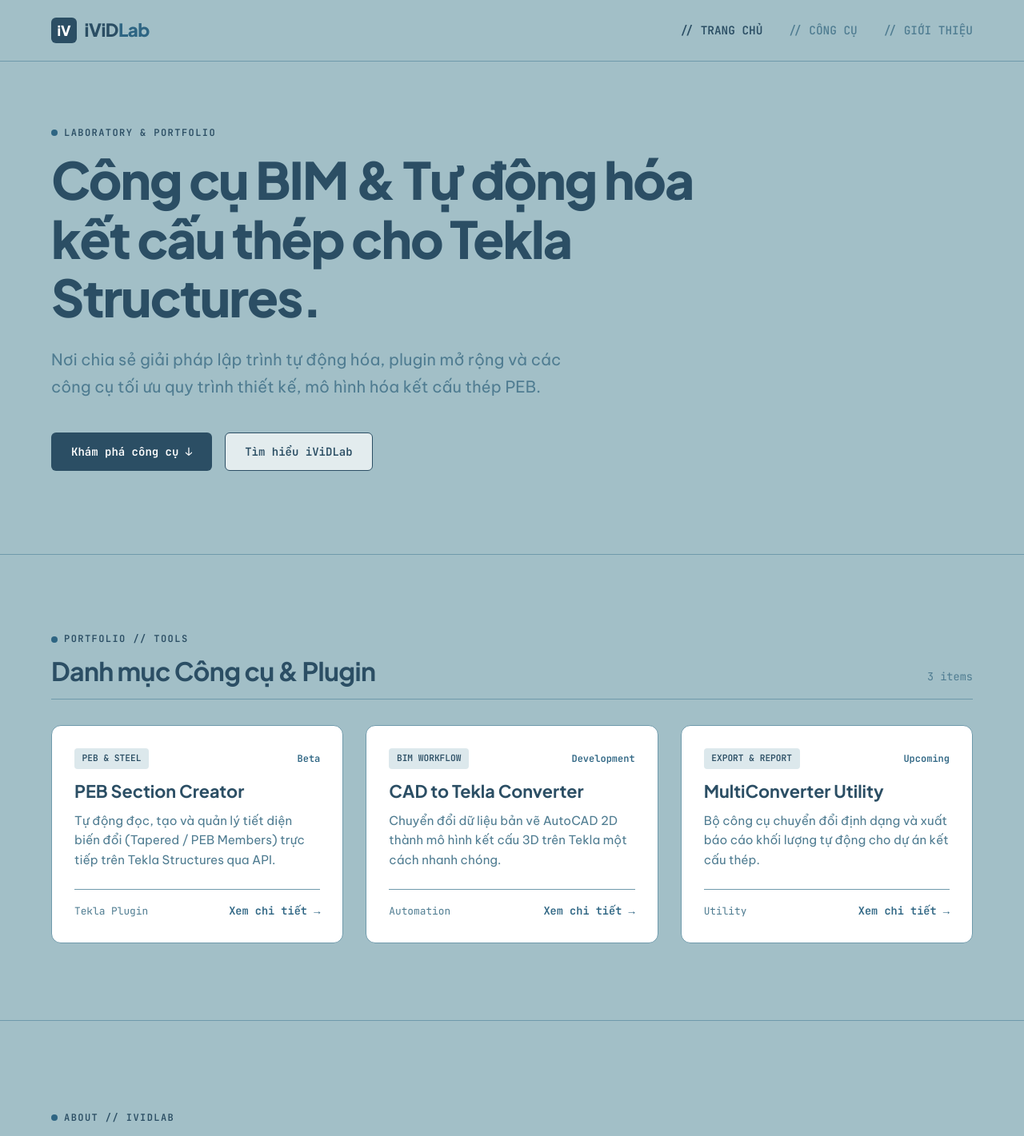
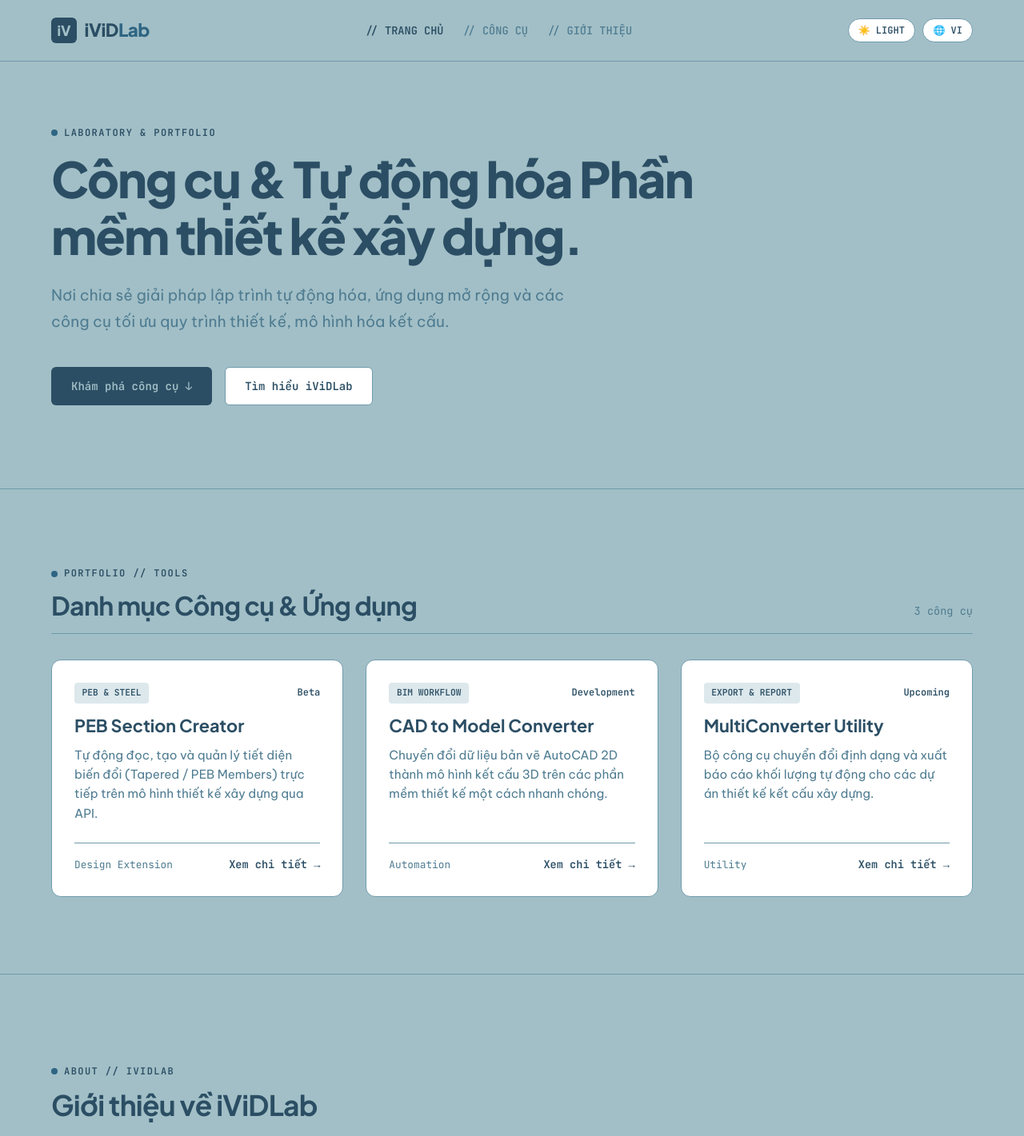
Before and after one commit to javisdinh0/ividlab, a React (Vite) app: page / in a window 1280 px wide. Shown: the top 1421 px of the page at 80% size. Built offline with nearby package versions, Linux system fonts and the light colour scheme.

Commit message:
feat: remove Tekla keywords, add Light/Dark theme toggle and bilingual VI/EN support

```diff
--- a/src/App.jsx
+++ b/src/App.jsx
@@ -1,43 +1,60 @@
-import React, { useState } from 'react';
+import React, { useState, useEffect } from 'react';
 import Header from './components/Header';
 import Hero from './components/Hero';
 import ToolsSection from './components/ToolsSection';
 import AboutSection from './components/AboutSection';
 import Footer from './components/Footer';
+import { translations } from './i18n/translations';
 import './index.css';
 
 export default function App() {
   const [activeTab, setActiveTab] = useState('all');
+  const [lang, setLang] = useState('vi');
+  const [theme, setTheme] = useState('light');
+
+  const t = translations[lang];
+
+  useEffect(() => {
+    document.documentElement.setAttribute('data-theme', theme);
+  }, [theme]);
 
   return (
     <div style={{ minHeight: '100vh', display: 'flex', flexDirection: 'column' }}>
-      <Header activeTab={activeTab} setActiveTab={setActiveTab} />
+      <Header
+        activeTab={activeTab}
+        setActiveTab={setActiveTab}
+        lang={lang}
+        setLang={setLang}
+        theme={theme}
+        setTheme={setTheme}
+        t={t}
+      />
 
       <main style={{ flex: 1 }}>
         {activeTab === 'all' && (
           <>
-            <Hero />
+            <Hero t={t} />
             <div className="divider" />
-            <ToolsSection />
+            <ToolsSection t={t} lang={lang} />
             <div className="divider" />
-            <AboutSection />
+            <AboutSection t={t} />
           </>
         )}
 
         {activeTab === 'tools' && (
           <div style={{ paddingTop: '2rem' }}>
-            <ToolsSection />
+            <ToolsSection t={t} lang={lang} />
           </div>
         )}
 
         {activeTab === 'about' && (
           <div style={{ paddingTop: '2rem' }}>
-            <AboutSection />
+            <AboutSection t={t} />
           </div>
         )}
       </main>
 
-      <Footer />
+      <Footer t={t} />
     </div>
   );
 }
--- a/src/components/Header.jsx
+++ b/src/components/Header.jsx
@@ -1,20 +1,33 @@
 import React from 'react';
 
-export default function Header({ activeTab, setActiveTab }) {
+export default function Header({ activeTab, setActiveTab, lang, setLang, theme, setTheme, t }) {
+  const toggleTheme = () => {
+    const nextTheme = theme === 'light' ? 'dark' : 'light';
+    setTheme(nextTheme);
+  };
+
+  const toggleLang = () => {
+    const nextLang = lang === 'vi' ? 'en' : 'vi';
+    setLang(nextLang);
+  };
+
   return (
     <header style={{
       position: 'sticky',
       top: 0,
       zIndex: 100,
-      backgroundColor: 'rgba(162, 191, 199, 0.92)',
+      backgroundColor: 'var(--header-bg)',
       backdropFilter: 'blur(12px)',
       borderBottom: '1px solid var(--border-rule)',
-      padding: '1.25rem 0'
+      padding: '1.25rem 0',
+      transition: 'background-color 0.3s ease'
     }}>
       <div className="container" style={{
         display: 'flex',
         alignItems: 'center',
-        justifyContent: 'space-between'
+        justifyContent: 'space-between',
+        flexWrap: 'wrap',
+        gap: '1rem'
       }}>
         {/* Brand Logo */}
         <a
@@ -25,12 +38,12 @@
           <div style={{
             width: '32px',
             height: '32px',
-            backgroundColor: 'var(--c-1)',
+            backgroundColor: 'var(--text-ink)',
             borderRadius: '6px',
             display: 'flex',
             alignItems: 'center',
             justifyContent: 'center',
-            color: '#FFFFFF',
+            color: 'var(--bg-cream)',
             fontWeight: 800,
             fontFamily: 'var(--font-display)',
             fontSize: '1.1rem'
@@ -42,28 +55,28 @@
             fontSize: '1.4rem',
             fontWeight: 800,
             letterSpacing: '-0.02em',
-            color: 'var(--c-1)'
+            color: 'var(--text-ink)'
           }}>
-            iViD<span style={{ color: 'var(--c-2)' }}>Lab</span>
+            iViD<span style={{ color: 'var(--accent-blue)' }}>Lab</span>
           </span>
         </a>
 
         {/* Navigation */}
-        <nav style={{ display: 'flex', gap: '2rem', alignItems: 'center' }}>
+        <nav style={{ display: 'flex', gap: '1.5rem', alignItems: 'center' }}>
           <button
             onClick={() => setActiveTab('all')}
             style={{
               background: 'none',
               border: 'none',
               fontFamily: 'var(--font-mono)',
-              fontSize: '0.9rem',
+              fontSize: '0.85rem',
               fontWeight: activeTab === 'all' ? 700 : 500,
-              color: activeTab === 'all' ? 'var(--c-1)' : 'var(--c-3)',
+              color: activeTab === 'all' ? 'var(--text-ink)' : 'var(--text-muted)',
               cursor: 'pointer',
               transition: 'color 0.2s ease'
             }}
           >
-            // TRANG CHỦ
+            {t.nav.home}
           </button>
 
           <button
@@ -72,14 +85,14 @@
               background: 'none',
               border: 'none',
               fontFamily: 'var(--font-mono)',
-              fontSize: '0.9rem',
+              fontSize: '0.85rem',
               fontWeight: activeTab === 'tools' ? 700 : 500,
-              color: activeTab === 'tools' ? 'var(--c-1)' : 'var(--c-3)',
+              color: activeTab === 'tools' ? 'var(--text-ink)' : 'var(--text-muted)',
               cursor: 'pointer',
               transition: 'color 0.2s ease'
             }}
           >
-            // CÔNG CỤ
+            {t.nav.tools}
           </button>
 
           <button
@@ -88,16 +101,29 @@
               background: 'none',
               border: 'none',
               fontFamily: 'var(--font-mono)',
-              fontSize: '0.9rem',
+              fontSize: '0.85rem',
               fontWeight: activeTab === 'about' ? 700 : 500,
-              color: activeTab === 'about' ? 'var(--c-1)' : 'var(--c-3)',
+              color: activeTab === 'about' ? 'var(--text-ink)' : 'var(--text-muted)',
               cursor: 'pointer',
               transition: 'color 0.2s ease'
             }}
           >
-            // GIỚI THIỆU
+            {t.nav.about}
           </button>
         </nav>
+
+        {/* Toggles (Theme & Language) */}
+        <div style={{ display: 'flex', items: 'center', gap: '0.6rem' }}>
+          {/* Theme Toggle */}
+          <button onClick={toggleTheme} className="toggle-btn" title="Chuyển giao diện Sáng / Tối">
+            {theme === 'light' ? '☀️ LIGHT' : '🌙 DARK'}
+          </button>
+
+          {/* Language Toggle */}
+          <button onClick={toggleLang} className="toggle-btn" title="Switch Language">
+            🌐 {lang.toUpperCase()}
+          </button>
+        </div>
       </div>
     </header>
   );
--- a/src/components/Hero.jsx
+++ b/src/components/Hero.jsx
@@ -1,42 +1,42 @@
 import React from 'react';
 
-export default function Hero() {
+export default function Hero({ t }) {
   return (
     <section style={{ padding: '5rem 0 3.5rem 0' }}>
       <div className="container">
         <div className="section-label">
-          LABORATORY & PORTFOLIO
+          {t.hero.badge}
         </div>
 
         <h1 style={{
-          fontSize: 'clamp(2.5rem, 5vw, 4.2rem)',
+          fontSize: 'clamp(2.4rem, 4.8vw, 4rem)',
           letterSpacing: '-0.03em',
-          maxWidth: '900px',
+          maxWidth: '920px',
           marginBottom: '1.5rem',
           color: 'var(--text-ink)',
           fontWeight: 800
         }}>
-          Công cụ BIM & Tự động hóa kết cấu thép cho{' '}
-          <span className="highlight-hover">Tekla Structures</span>.
+          {t.hero.title_1}{' '}
+          <span className="highlight-hover">{t.hero.title_2}</span>.
         </h1>
 
         <p style={{
-          fontSize: '1.25rem',
+          fontSize: '1.2rem',
           color: 'var(--text-muted)',
           maxWidth: '680px',
           lineHeight: '1.7',
           marginBottom: '2.5rem',
           fontFamily: 'var(--font-body)'
         }}>
-          Nơi chia sẻ giải pháp lập trình tự động hóa, plugin mở rộng và các công cụ tối ưu quy trình thiết kế, mô hình hóa kết cấu thép PEB.
+          {t.hero.desc}
         </p>
 
         <div style={{ display: 'flex', gap: '1rem', flexWrap: 'wrap' }}>
           <a href="#tools" className="btn btn-primary">
-            Khám phá công cụ ↓
+            {t.hero.btn_explore}
           </a>
           <a href="#about" className="btn btn-secondary">
-            Tìm hiểu iViDLab
+            {t.hero.btn_about}
           </a>
         </div>
       </div>
--- a/src/components/ToolsSection.jsx
+++ b/src/components/ToolsSection.jsx
@@ -1,7 +1,7 @@
 import React from 'react';
 import { toolsData } from '../data/tools';
 
-export default function ToolsSection() {
+export default function ToolsSection({ t, lang }) {
   return (
     <section id="tools" style={{ padding: '3rem 0' }}>
       <div className="container">
@@ -15,14 +15,14 @@
         }}>
           <div>
             <div className="section-label">
-              PORTFOLIO // TOOLS
+              {t.tools.badge}
             </div>
             <h2 style={{ fontSize: '2rem', letterSpacing: '-0.02em' }}>
-              Danh mục Công cụ & Plugin
+              {t.tools.title}
             </h2>
           </div>
           <span className="font-mono" style={{ fontSize: '0.85rem', color: 'var(--text-muted)' }}>
-            {toolsData.length} items
+            {toolsData.length} {t.tools.items_count}
           </span>
         </div>
 
@@ -32,7 +32,7 @@
               <div>
                 <div style={{ display: 'flex', justifyContent: 'space-between', alignItems: 'center', marginBottom: '1rem' }}>
                   <span className="tag-pill">{tool.tag}</span>
-                  <span className="font-mono" style={{ fontSize: '0.75rem', color: 'var(--accent-blue)', fontWeight: 600 }}>
+                  <span className="font-mono" style={{ fontSize: '0.75rem', color: 'var(--text-ink)', fontWeight: 700 }}>
                     {tool.status}
                   </span>
                 </div>
@@ -42,7 +42,7 @@
                 </h3>
 
                 <p style={{ color: 'var(--text-muted)', fontSize: '0.95rem', lineHeight: '1.6', marginBottom: '1.5rem' }}>
-                  {tool.description}
+                  {tool.description[lang]}
                 </p>
               </div>
 
@@ -55,12 +55,12 @@
                   style={{
                     fontFamily: 'var(--font-mono)',
                     fontSize: '0.85rem',
-                    color: 'var(--accent-blue)',
+                    color: 'var(--text-ink)',
                     textDecoration: 'none',
-                    fontWeight: 600
+                    fontWeight: 700
                   }}
                 >
-                  Xem chi tiết →
+                  {t.tools.view_details}
                 </a>
               </div>
             </div>
--- a/src/data/tools.js
+++ b/src/data/tools.js
@@ -2,19 +2,25 @@
   {
     id: 'peb-section-creator',
     title: 'PEB Section Creator',
-    category: 'Tekla Plugin',
+    category: 'Design Extension',
     tag: 'PEB & Steel',
-    description: 'Tự động đọc, tạo và quản lý tiết diện biến đổi (Tapered / PEB Members) trực tiếp trên Tekla Structures qua API.',
+    description: {
+      vi: 'Tự động đọc, tạo và quản lý tiết diện biến đổi (Tapered / PEB Members) trực tiếp trên mô hình thiết kế xây dựng qua API.',
+      en: 'Automated parsing, creation, and management of tapered PEB members directly within 3D structural modeling software via API.'
+    },
     status: 'Beta',
     link: '#',
     featured: true
   },
   {
     id: 'cad-to-tekla',
-    title: 'CAD to Tekla Converter',
+    title: 'CAD to Model Converter',
     category: 'Automation',
     tag: 'BIM Workflow',
-    description: 'Chuyển đổi dữ liệu bản vẽ AutoCAD 2D thành mô hình kết cấu 3D trên Tekla một cách nhanh chóng.',
+    description: {
+      vi: 'Chuyển đổi dữ liệu bản vẽ AutoCAD 2D thành mô hình kết cấu 3D trên các phần mềm thiết kế một cách nhanh chóng.',
+      en: 'Convert 2D AutoCAD drawings into 3D structural models across design software quickly and accurately.'
+    },
     status: 'Development',
     link: '#',
     featured: true
@@ -24,7 +30,10 @@
     title: 'MultiConverter Utility',
     category: 'Utility',
     tag: 'Export & Report',
-    description: 'Bộ công cụ chuyển đổi định dạng và xuất báo cáo khối lượng tự động cho dự án kết cấu thép.',
+    description: {
+      vi: 'Bộ công cụ chuyển đổi định dạng và xuất báo cáo khối lượng tự động cho các dự án thiết kế kết cấu xây dựng.',
+      en: 'Automated format conversion and bill-of-materials reporting suite for structural design projects.'
+    },
     status: 'Upcoming',
     link: '#',
     featured: false
--- /dev/null
+++ b/src/i18n/translations.js
@@ -0,0 +1,62 @@
+export const translations = {
+  vi: {
+    nav: {
+      home: '// TRANG CHỦ',
+      tools: '// CÔNG CỤ',
+      about: '// GIỚI THIỆU'
+    },
+    hero: {
+      badge: 'LABORATORY & PORTFOLIO',
+      title_1: 'Công cụ & Tự động hóa',
+      title_2: 'Phần mềm thiết kế xây dựng',
+      desc: 'Nơi chia sẻ giải pháp lập trình tự động hóa, ứng dụng mở rộng và các công cụ tối ưu quy trình thiết kế, mô hình hóa kết cấu.',
+      btn_explore: 'Khám phá công cụ ↓',
+      btn_about: 'Tìm hiểu iViDLab'
+    },
+    tools: {
+      badge: 'PORTFOLIO // TOOLS',
+      title: 'Danh mục Công cụ & Ứng dụng',
+      items_count: 'công cụ',
+      view_details: 'Xem chi tiết →'
+    },
+    about: {
+      badge: 'ABOUT // IVIDLAB',
+      title: 'Giới thiệu về iViDLab',
+      content_1: 'iViDLab là nhóm kỹ sư xây dựng có đam mê với các ứng dụng tự động thiết kế xây dựng. Với sự ra đời và hỗ trợ của AI cùng khả năng Vibe Code tuyệt vời hỗ trợ, chúng tôi mong muốn ngày càng có nhiều công cụ thực sự hữu ích giúp giảm thời gian, tối ưu thao tác, giảm thiểu sai sót và nâng cao chất lượng sản phẩm thiết kế.',
+      content_2: 'Nhóm hoạt động phi lợi nhuận phục vụ cộng đồng trên cơ sở tuân thủ tuyệt đối quy định và luật pháp về sở hữu trí tuệ và bản quyền.'
+    },
+    footer: {
+      rights: '© 2026 iViDLab. All rights reserved.'
+    }
+  },
+  en: {
+    nav: {
+      home: '// HOME',
+      tools: '// TOOLS',
+      about: '// ABOUT'
+    },
+    hero: {
+      badge: 'LABORATORY & PORTFOLIO',
+      title_1: 'BIM Tools & Automation for',
+      title_2: 'Structural Design Software',
+      desc: 'Sharing programming automation solutions, extensions, and workflows to optimize structural design, engineering, and 3D modeling.',
+      btn_explore: 'Explore Tools ↓',
+      btn_about: 'About iViDLab'
+    },
+    tools: {
+      badge: 'PORTFOLIO // TOOLS',
+      title: 'Tools & Applications Directory',
+      items_count: 'tools',
+      view_details: 'View details →'
+    },
+    about: {
+      badge: 'ABOUT // IVIDLAB',
+      title: 'About iViDLab',
+      content_1: 'iViDLab is a team of civil and structural engineers passionate about design automation applications. Leveraging AI and Vibe Code capabilities, we aim to build truly useful tools that reduce engineering time, streamline operations, minimize errors, and enhance design quality.',
+      content_2: 'Our team operates on a non-profit basis serving the engineering community, strictly complying with intellectual property and copyright laws.'
+    },
+    footer: {
+      rights: '© 2026 iViDLab. All rights reserved.'
+    }
+  }
+};
--- a/src/index.css
+++ b/src/index.css
@@ -4,22 +4,39 @@
   --c-2: #2E6583; /* Classic Ocean Blue */
   --c-3: #4F7C91; /* Steel Slate Blue */
   --c-4: #6F9AAB; /* Sky Mist Blue */
-  --c-5: #A2BFC7; /* Light Ice Blue (Main Background) */
+  --c-5: #A2BFC7; /* Light Ice Blue */
 
-  --bg-cream: var(--c-5);           /* Toàn bộ màu nền trang web #A2BFC7 */
+  /* Default Light Theme Palette */
+  --bg-cream: var(--c-5);           /* #A2BFC7 */
   --bg-card: #FFFFFF;               /* Thẻ Card trắng nổi bật */
   --text-ink: var(--c-1);           /* Chữ tiêu đề tối #2B4E64 */
   --text-muted: var(--c-3);         /* Chữ phụ #4F7C91 */
   --border-rule: var(--c-4);        /* Đường viền #6F9AAB */
   --accent-blue: var(--c-2);        /* Màu nhấn / Nút bấm #2E6583 */
   --accent-blue-light: #DCE8EC;     /* Tag pill background */
-  --highlight-yellow: #6F9AAB;      /* Highlight signature hover */
+  --highlight-yellow: rgba(255, 255, 255, 0.6); /* Highlight signature hover */
+  --header-bg: rgba(162, 191, 199, 0.92);
+  --footer-bg: rgba(162, 191, 199, 0.7);
 
   --font-display: 'Plus Jakarta Sans', 'Be Vietnam Pro', sans-serif;
   --font-body: 'Be Vietnam Pro', sans-serif;
   --font-mono: 'JetBrains Mono', monospace;
 
   --container-max: 1200px;
+}
+
+/* Dark Theme Palette Override */
+[data-theme="dark"] {
+  --bg-cream: #182B37;              /* Nền tối đại dương sâu */
+  --bg-card: #223B4B;               /* Card nền xanh navy tối */
+  --text-ink: #F0F6F8;              /* Chữ tiêu đề sáng ngọc */
+  --text-muted: #A2BFC7;            /* Chữ phụ màu băng */
+  --border-rule: #365B6F;           /* Viền tối */
+  --accent-blue: #6F9AAB;           /* Nhấn màu xanh sáng */
+  --accent-blue-light: #2A485A;     /* Tag pill background tối */
+  --highlight-yellow: rgba(43, 78, 100, 0.7); /* Highlight signature hover tối */
+  --header-bg: rgba(24, 43, 55, 0.92);
+  --footer-bg: rgba(24, 43, 55, 0.7);
 }
 
 * {
@@ -36,11 +53,13 @@
   font-size: 16px;
   line-height: 1.6;
   -webkit-font-smoothing: antialiased;
+  transition: background-color 0.3s ease, color 0.3s ease;
 }
 
 body {
   min-height: 100vh;
   background-color: var(--bg-cream);
+  transition: background-color 0.3s ease;
 }
 
 /* Typography Helpers */
@@ -71,7 +90,7 @@
   font-size: 0.75rem;
   text-transform: uppercase;
   letter-spacing: 0.12em;
-  color: var(--c-1);
+  color: var(--text-ink);
   font-weight: 700;
   margin-bottom: 0.75rem;
   display: flex;
@@ -84,7 +103,7 @@
   display: inline-block;
   width: 8px;
   height: 8px;
-  background-color: var(--c-2);
+  background-color: var(--accent-blue);
   border-radius: 50%;
 }
 
@@ -99,7 +118,7 @@
 .highlight-hover {
   position: relative;
   display: inline;
-  background-image: linear-gradient(120deg, rgba(255, 255, 255, 0.6) 0%, rgba(255, 255, 255, 0.6) 100%);
+  background-image: linear-gradient(120deg, var(--highlight-yellow) 0%, var(--highlight-yellow) 100%);
   background-repeat: no-repeat;
   background-size: 0% 45%;
   background-position: 0 88%;
@@ -109,6 +128,27 @@
 
 .highlight-hover:hover {
   background-size: 100% 45%;
+}
+
+/* Toggle Controls */
+.toggle-btn {
+  background: var(--bg-card);
+  border: 1px solid var(--border-rule);
+  color: var(--text-ink);
+  font-family: var(--font-mono);
+  font-size: 0.75rem;
+  font-weight: 600;
+  padding: 0.35rem 0.75rem;
+  border-radius: 20px;
+  cursor: pointer;
+  display: inline-flex;
+  align-items: center;
+  gap: 0.35rem;
+  transition: all 0.2s ease;
+}
+
+.toggle-btn:hover {
+  border-color: var(--accent-blue);
 }
 
 /* Buttons */
@@ -128,25 +168,23 @@
 }
 
 .btn-primary {
-  background-color: var(--c-1);
-  color: #FFFFFF;
+  background-color: var(--text-ink);
+  color: var(--bg-cream);
 }
 
 .btn-primary:hover {
-  background-color: var(--c-2);
+  background-color: var(--accent-blue);
   color: #FFFFFF;
 }
 
 .btn-secondary {
-  background-color: rgba(255, 255, 255, 0.7);
+  background-color: var(--bg-card);
   color: var(--text-ink);
-  border-color: var(--c-1);
+  border-color: var(--border-rule);
 }
 
 .btn-secondary:hover {
-  border-color: var(--c-1);
-  background-color: #FFFFFF;
-  color: var(--c-1);
+  border-color: var(--text-ink);
 }
 
 /* Responsive Grid System */
@@ -159,7 +197,7 @@
 /* Card Component Style */
 .card {
   background-color: var(--bg-card);
-  border: 1px solid var(--c-4);
+  border: 1px solid var(--border-rule);
   border-radius: 12px;
   padding: 1.75rem;
   transition: transform 0.2s ease, box-shadow 0.2s ease, border-color 0.2s ease;
@@ -170,8 +208,8 @@
 
 .card:hover {
   transform: translateY(-4px);
-  border-color: var(--c-1);
-  box-shadow: 0 12px 28px rgba(43, 78, 100, 0.12);
+  border-color: var(--accent-blue);
+  box-shadow: 0 12px 28px rgba(24, 43, 55, 0.15);
 }
 
 /* Tag Pill */
@@ -181,7 +219,7 @@
   font-size: 0.7rem;
   padding: 0.25rem 0.6rem;
   background-color: var(--accent-blue-light);
-  color: var(--c-1);
+  color: var(--text-ink);
   border-radius: 4px;
   font-weight: 700;
   text-transform: uppercase;
```
Also changed, not shown: src/components/AboutSection.jsx (+6 -6 lines), src/components/Footer.jsx (+8 -7 lines).
